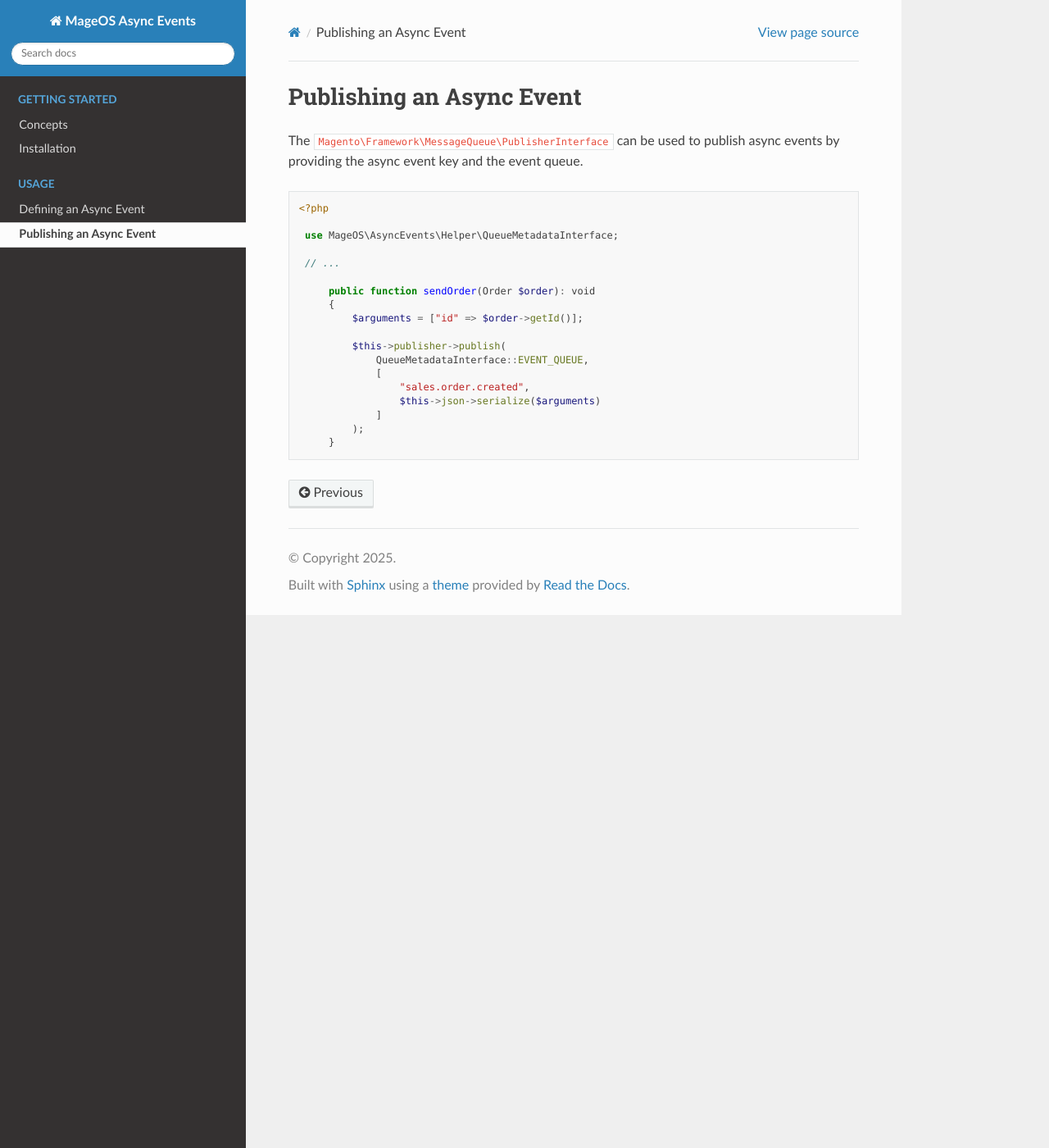
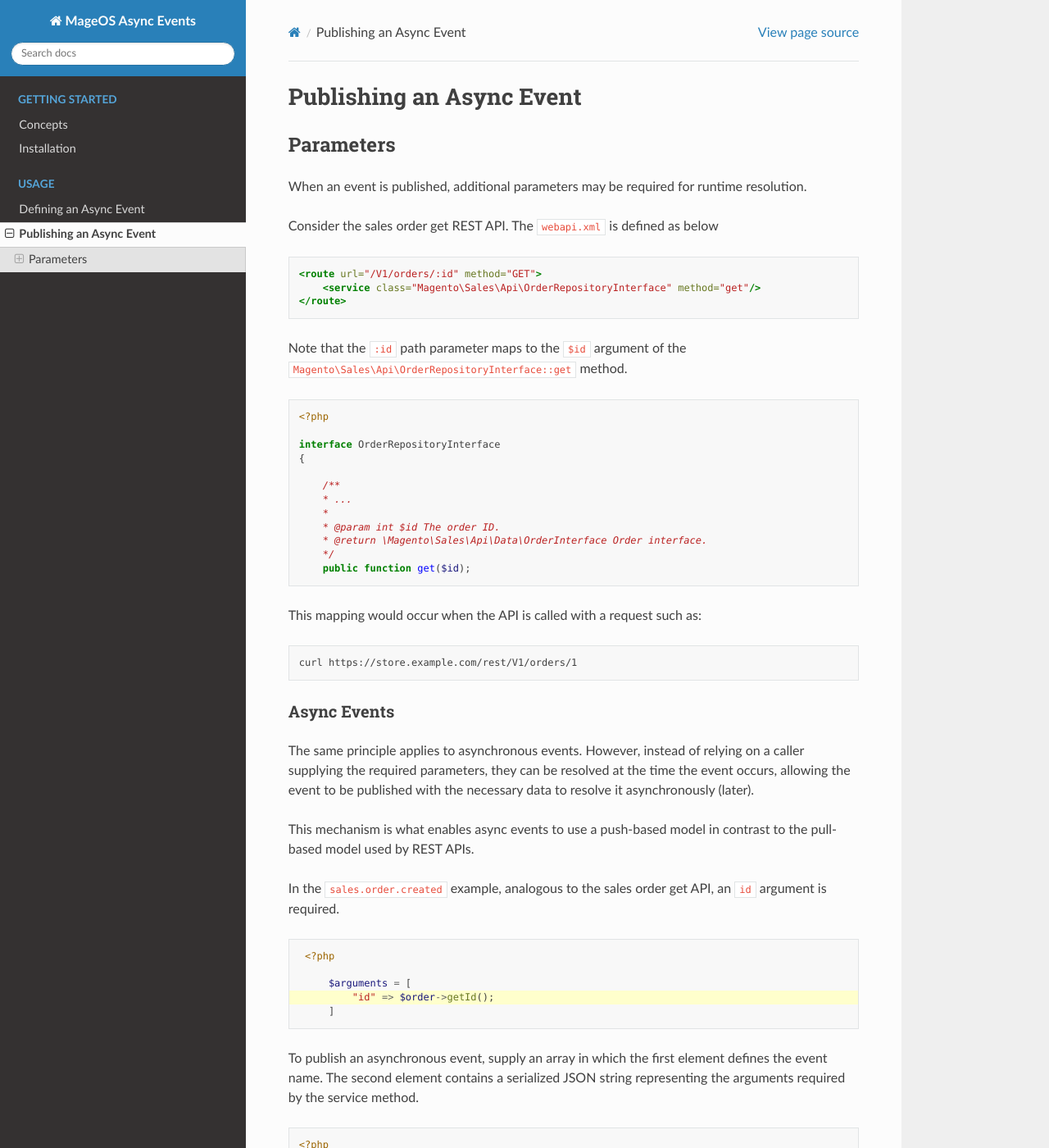
Before and after one commit to gowrizrh/async-events, a Sphinx documentation site: the page built from source/publishing_async_event.rst, in a window 1280 px wide and 1400 px high. Shown: the whole window at 82% size. Built offline with Sphinx 7.4.7 and the Read the Docs theme 3.1.0, drawn with Linux system fonts in a browser that asks for light colours.

Commit message:
docs: update usage section

```diff
--- a/source/concepts.rst
+++ b/source/concepts.rst
@@ -22,9 +22,9 @@ contains the name and the schema of the event.
 
    The schema is defined by the return type of the service class and the method.
 
-   This is smart because it allows you to reuse the same service methods as a
-   REST API, which mean any changes to the service method like plugins or
-   extension attributes are also available in async event payloads!
+   This is elegant because it allows you to reuse the same service methods as a
+   REST API, which means any changes to the service method like field updates, plugins
+   or extension attributes are also available in async event payloads!
 
 Subscription
 ------------
--- a/source/defining_async_event.rst
+++ b/source/defining_async_event.rst
@@ -3,7 +3,7 @@ Defining an Async Event
 
 This module does not ship with any predefined events; it focuses solely on providing the runtime.
 
-For example, the `mageos-common-async-events` project defines a set of commonly used asynchronous events and implements
+For example, the ``mageos-common-async-events`` project defines a set of commonly used asynchronous events and implements
 the logic that determines when an event is triggered and how duplicate events are handled.
 
 When defining an asynchronous event, consider the following two aspects:
@@ -12,7 +12,7 @@ When defining an asynchronous event, consider the following two aspects:
 2. When does the event occur?
 
 Naming Events
------------------
+-------------
 
 It is conventional to name events using dot-separated words, ending with a verb; for example, ``sales.order.created``,
 ``inventory.stock.depleted``, or ``invoice.paid``.
--- a/source/publishing_async_event.rst
+++ b/source/publishing_async_event.rst
@@ -1,11 +1,71 @@
 Publishing an Async Event
 ==========================
 
-The ``Magento\Framework\MessageQueue\PublisherInterface`` can be used to publish async events by providing the async
-event key and the event queue.
+Parameters
+**********
+
+When an event is published, additional parameters may be required for runtime resolution.
+
+Consider the sales order get REST API. The ``webapi.xml`` is defined as below
+
+.. code-block:: xml
+
+    <route url="/V1/orders/:id" method="GET">
+        <service class="Magento\Sales\Api\OrderRepositoryInterface" method="get"/>
+    </route>
+
+Note that the ``:id`` path parameter maps to the ``$id`` argument of the ``Magento\Sales\Api\OrderRepositoryInterface::get``
+method.
+
+.. code-block:: php
+
+    <?php
+
+    interface OrderRepositoryInterface
+    {
+
+        /**
+        * ...
+        *
+        * @param int $id The order ID.
+        * @return \Magento\Sales\Api\Data\OrderInterface Order interface.
+        */
+        public function get($id);
+
+This mapping would occur when the API is called with a request such as:
+
+.. code-block:: shell
+
+    curl https://store.example.com/rest/V1/orders/1
+
+
+Async Events
+------------
+
+The same principle applies to asynchronous events. However, instead of relying on a caller supplying the required
+parameters, they can be resolved at the time the event occurs, allowing the event to be published with the necessary
+data to resolve it asynchronously (later).
+
+This mechanism is what enables async events to use a push-based model in contrast to the pull-based model used by REST
+APIs.
+
+In the ``sales.order.created`` example, analogous to the sales order get API, an ``id`` argument is required.
+
+.. code-block:: php
+   :emphasize-lines: 4
+
+    <?php
+
+        $arguments = [
+            "id" => $order->getId();
+        ]
+
+To publish an asynchronous event, supply an array in which the first element defines the event name. The second element
+contains a serialized JSON string representing the arguments required by the service method.
 
 
 .. code-block:: php
+   :emphasize-lines: 15,16,17,18
 
    <?php
 
@@ -15,7 +75,9 @@ event key and the event queue.
 
         public function sendOrder(Order $order): void
         {
-            $arguments = ["id" => $order->getId()];
+            $arguments = [
+                "id" => $order->getId();
+            ]
 
             $this->publisher->publish(
                 QueueMetadataInterface::EVENT_QUEUE,
```
Also changed, not shown: README.md (+1 -1 lines), source/index.rst (+5 -2 lines).
